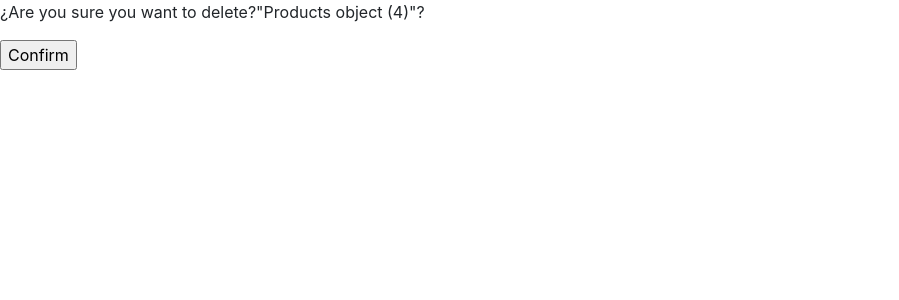
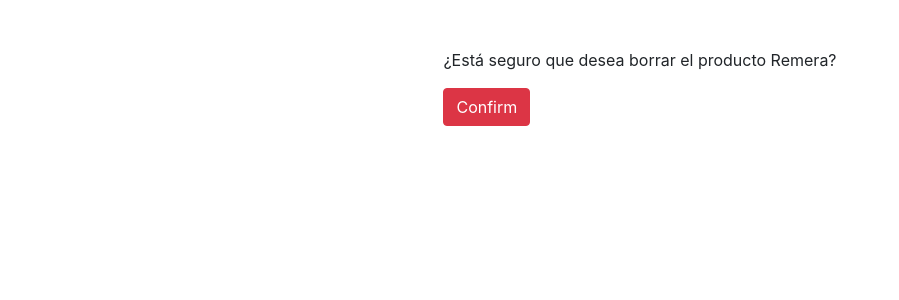
Before and after one commit to catabanchieri/Entrega-Intermedia-Abati-Pereira-Banchieri, a Django app: page /products/delete_product/4/ in a window 1280 px wide. Shown: the part 56-356 px from the top of the page, without its empty margins (0-899 px from the left). Run offline with Django 4.2, Linux system fonts and the light colour scheme; data comes from the database, SQL or seed files in the repository; some libraries are stand-ins or nearby versions.

Commit message:
tiene algo de estilo

```diff
--- a/ecommerce_project/templates/base.html
+++ b/ecommerce_project/templates/base.html
@@ -88,6 +88,10 @@
       </div>
     </nav>
     {% block contenido_que_cambia %}
+    <div class="container">
+      <div class="row">
+        <div class="col">
+
       {% if products.exists %}
           {% for result in products %}
             {{ result }}
@@ -95,6 +99,9 @@
       {% else %}
           <h1>No hay resultados</h1>
       {% endif %}
+        </div>
+      </div>
+    </div>
     {% endblock %}
     <!-- Optional JavaScript -->
     <!-- jQuery first, then Popper.js, then Bootstrap JS -->
--- a/ecommerce_project/templates/products/products_confirm_delete.html
+++ b/ecommerce_project/templates/products/products_confirm_delete.html
@@ -1,12 +1,20 @@
 {% extends 'base.html' %} {% block titulo %} Confirmación {% endblock %}
 {% block contenido_que_cambia %}
 
-<form method="post">
-  {% csrf_token %}
+<div class = "container">
+  <div class = "row">
+    <div class = "col">
+      <div class = "d-flex justify-content-center mt-5">
+      <form method="post">
+        {% csrf_token %}
 
-  <p>¿Are you sure you want to delete?"{{ object }}"?</p>
+        <p class="fs-4 text fw-bold">¿Está seguro que desea borrar el producto {{ object.name }}?</p>
 
-  <input type="submit" value="Confirm"/>
-</form>
+        <input class="d_flex btn btn-danger align-items-center" type="submit" value="Confirm"/>
+      </form>
+    </div>
+  </div>
+</div>
+</div>
 
 {% endblock %}
```
Also changed, not shown: ecommerce_project/templates/products/new_product.html (+9 -0 lines), ecommerce_project/templates/products/products_list.html (+7 -6 lines).
